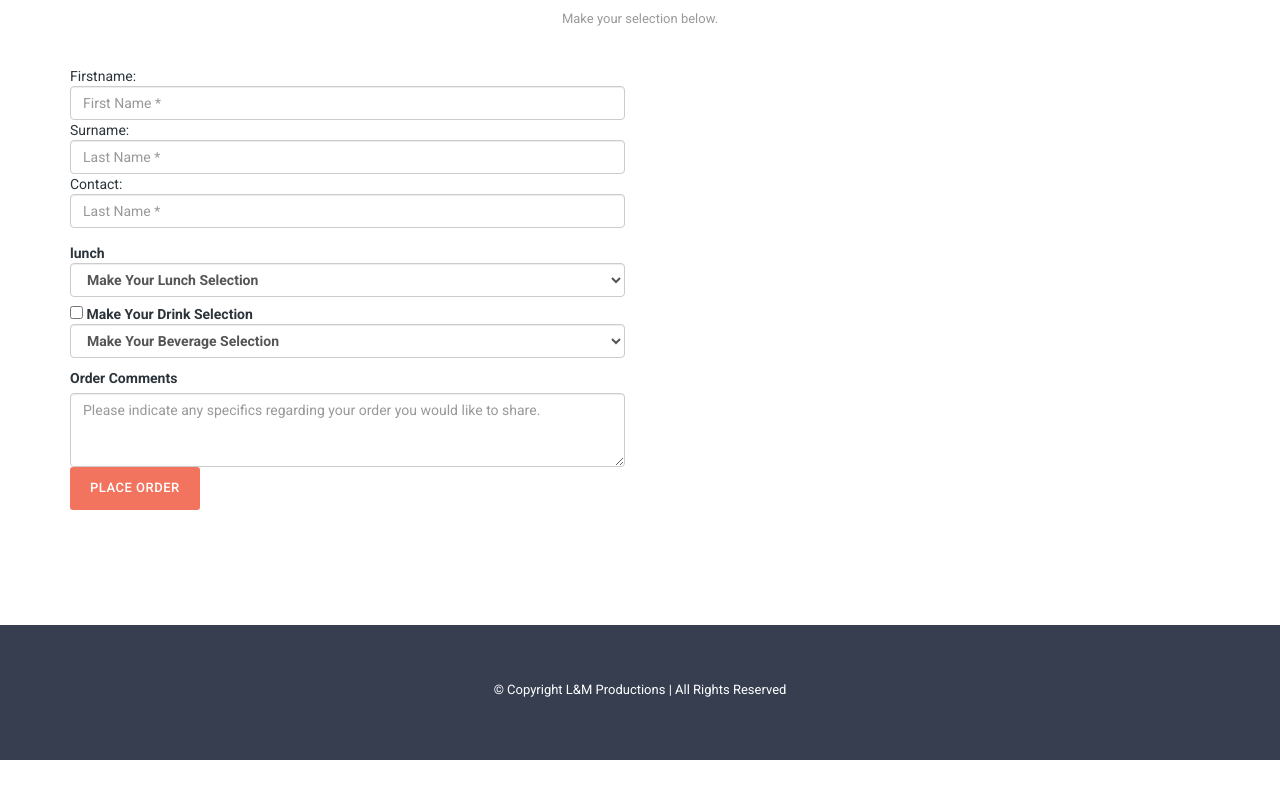
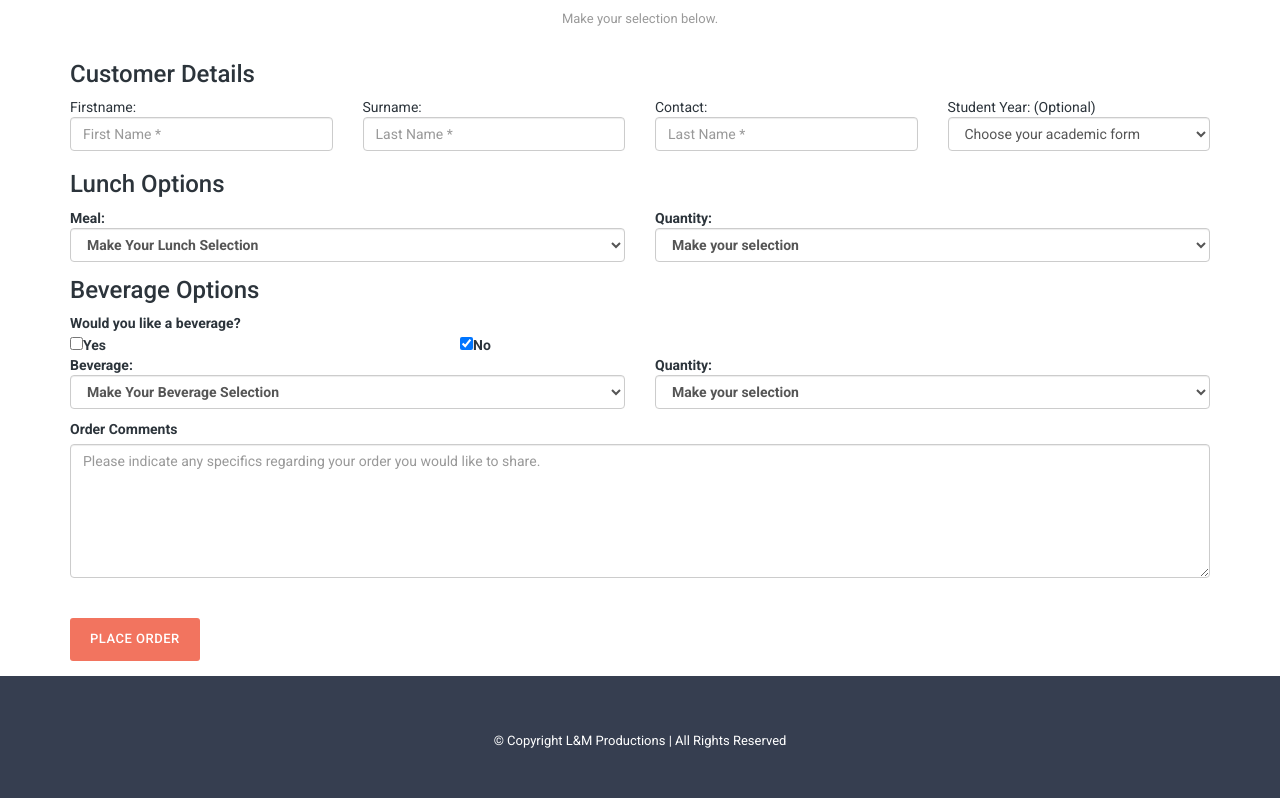
Before and after one commit to mayerz6/Canteen-Reservation, a plain HTML site: page lunch-order.html in a window 1280 px wide. Shown: the part 136-934 px from the top of the page. Before the commit the page ends 896 px from the top, so only its background shows below. Drawn offline with Linux system fonts and the light colour scheme; files whose address does not match are found by name.

Commit message:
Adjustments made to form design

```diff
--- a/lunch-order.html
+++ b/lunch-order.html
@@ -54,52 +54,88 @@
         </div>
     </div>
 
-    <section class="cook-delecious">
+    <!-- <section class="cook-delecious"></section>-->
         <div class="container">
 
+            <div class="form-group">
+                <h3>Customer Details</h3>
+
                 <div class="row">
-
-
-        <div class="col-md-6">
-            <div class="form-group">
-               <span>Firstname: </span> <input type="text" class="form-control" placeholder="First Name *" value="" />
-               <span>Surname: </span> <input type="text" class="form-control" placeholder="Last Name *" value="" />
-               <span>Contact: </span> <input type="text" class="form-control" placeholder="Last Name *" value="" />
+                    <div class="col-lg-3"><span>Firstname: </span> <input type="text" class="form-control" placeholder="First Name *" value="" /></div>
+                    <div class="col-lg-3"><span>Surname: </span> <input type="text" class="form-control" placeholder="Last Name *" value="" /></div>
+                    <div class="col-lg-3"><span>Contact: </span> <input type="text" class="form-control" placeholder="Last Name *" value="" /></div>
+                    <div class="col-lg-3"> <span>Student Year: (Optional)</span>
+                        <select class="form-control" id="sel1">
+                        <option>Choose your academic form</option>
+                        <option>2</option>
+                        <option>3</option>
+                        <option>4</option>
+                      </select></div>
+                </div>
             </div>
 
             <div class="form-group">
                 <div class="maxl">
                      <label class="radio inline">
-                      <span> lunch </span>
+                        <h3>Lunch Options</h3>
+                        <div class="row">
+                            <div class="col-lg-6"><span>Meal: </span>
                                 <select class="form-control" id="sel1">
                                     <option>Make Your Lunch Selection</option>
                                     <option>2</option>
                                     <option>3</option>
                                     <option>4</option>
                                   </select>
+                            </div>
+                              <div class="col-lg-6"> <span>Quantity: </span>
+                                <select class="form-control" id="sel1">
+                                <option>Make your selection</option>
+                                <option>2</option>
+                                <option>3</option>
+                                <option>4</option>
+                              </select></div>
+                        </div>
                     </label>
                     <label class="radio inline">
-                        <input type="checkbox" name="dessert" value="male">
-                        <span> Make Your Drink Selection </span>
+                        <h3>Beverage Options</h3>
+                        <span>Would you like a beverage?</span>
+                        <div class="row">
+                            <div class="col-lg-4"><input type="checkbox" name="dessert" value="male">Yes</div>
+                            <div class="col-lg-4"><input type="checkbox" checked name="dessert" value="male">No</div>
+                        </div>
+                        <div class="row">
+                            <div class="col-lg-6"> <span>Beverage: </span>
                                 <select class="form-control" id="sel1">
                                     <option>Make Your Beverage Selection</option>
                                     <option>2</option>
                                     <option>3</option>
                                     <option>4</option>
+                                  </select></div>
+                                  <div class="col-md-6"><span>Quantity: </span>
+                                    <select class="form-control" id="sel1">
+                                        <option>Make your selection</option>
+                                        <option>2</option>
+                                        <option>3</option>
+                                        <option>4</option>
                                       </select>
+                                    </div>
+                                </div>
                             </label>
                             <label for = "name">Order Comments</label>
-                    <textarea class = "form-control" rows = "3" placeholder = "Please indicate any specifics regarding your order you would like to share."></textarea>
-
+                            <textarea class = "form-control" rows = "6" placeholder = "Please indicate any specifics regarding your order you would like to share."></textarea>
+                            <br>
+                            <br>
                             <div class="primary-button">
                                 <a href="">Place Order</a>
                             </div>
             </div>
          </div>
+
+
+
+
 </div>
-    </div>
-</div>
-</section>
+
 
     <footer>
         <div class="container">
```
Also changed, not shown: breakfast-order.html (+22 -18 lines). Lines whose indentation alone changed are shown as unchanged.
